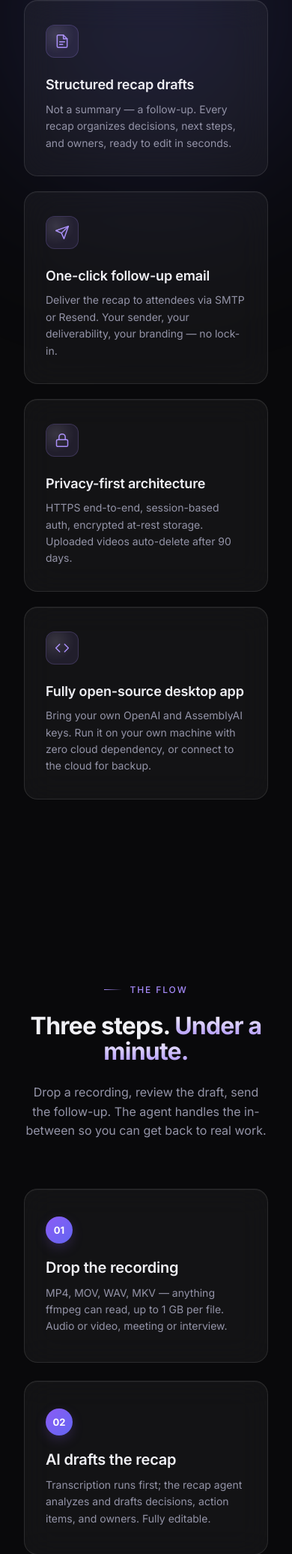
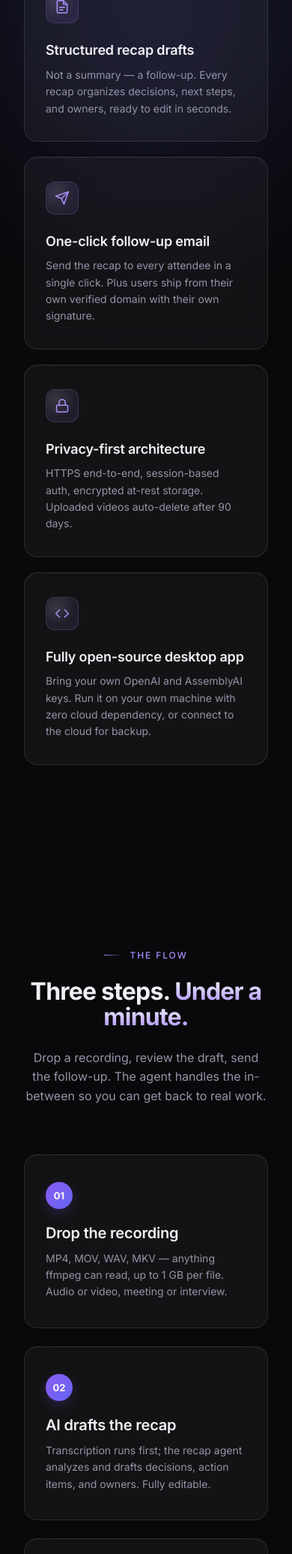
Before and after one commit to videoscriber/videoscriber, a FastAPI app: page / in a window 390 px wide; the page is wider, and only the part inside the window is pictured. Shown: the part 3627-5699 px from the top of that part at 75% size. Run offline with FastAPI, Linux system fonts and the light colour scheme; parts of the project's set-up code (start-up, migrations or seed data) failed here and were passed over.

Commit message:
Landing polish: tighter hero, flow connectors, drop SMTP mention
- Hero lead is two punchy lines instead of three.
- '.step' cards now show a subtle gradient line connecting them on
  desktop, reinforcing the left-to-right flow (hidden on mobile where
  cards stack vertically).
- One-click email card no longer names SMTP; highlights Plus custom-
  domain sending instead.
- CONTRIBUTING env-var list updated accordingly.

```diff
--- a/static/landing.css
+++ b/static/landing.css
@@ -610,10 +610,10 @@
     margin-top: 64px;
     display: grid;
     grid-template-columns: repeat(3, 1fr);
-    gap: 24px;
+    gap: 40px;
     position: relative;
 }
-@media (max-width: 900px) { .steps { grid-template-columns: 1fr; } }
+@media (max-width: 900px) { .steps { grid-template-columns: 1fr; gap: 24px; } }
 
 .step {
     padding: 36px 28px;
@@ -625,6 +625,24 @@
     position: relative;
     text-align: left;
     box-shadow: inset 0 1px 0 rgba(255,255,255,0.04);
+}
+.step:not(:last-child)::after {
+    content: '';
+    position: absolute;
+    top: 54px;
+    right: -36px;
+    width: 32px;
+    height: 2px;
+    background: linear-gradient(90deg,
+        var(--purple-light) 0%,
+        var(--purple-mid) 50%,
+        transparent 100%);
+    border-radius: 2px;
+    opacity: 0.6;
+    pointer-events: none;
+}
+@media (max-width: 900px) {
+    .step:not(:last-child)::after { display: none; }
 }
 .step-num {
     display: inline-flex;
--- a/templates/landing.html
+++ b/templates/landing.html
@@ -54,9 +54,8 @@
     </div>
     <h1 class="hero-title">AI transcription agents <span class="grad">that always follow up.</span></h1>
     <p class="hero-lead">
-        Videoscriber turns any meeting recording into a transcript, drafts the recap email,
-        and keeps every attendee aligned on next steps &mdash; so you can stop taking notes
-        and start finishing meetings.
+        Drop a recording. Videoscriber drafts the transcript, the recap, and the follow-up email
+        &mdash; so next steps land in writing before the meeting ends.
     </p>
     <div class="hero-cta">
         <a href="/signup" class="btn-glow">
@@ -194,7 +193,7 @@
                 <svg width="20" height="20" viewBox="0 0 24 24" fill="none" stroke="currentColor" stroke-width="1.8" stroke-linecap="round" stroke-linejoin="round"><path d="M22 2 11 13"/><path d="M22 2l-7 20-4-9-9-4z"/></svg>
             </div>
             <h3>One-click follow-up email</h3>
-            <p>Deliver the recap to attendees via SMTP or Resend. Your sender, your deliverability, your branding &mdash; no lock-in.</p>
+            <p>Send the recap to every attendee in a single click. Plus users ship from their own verified domain with their own signature.</p>
         </article>
 
         <article class="feature-card" data-tilt>
```
Also changed, not shown: CONTRIBUTING.md (+1 -1 lines).
